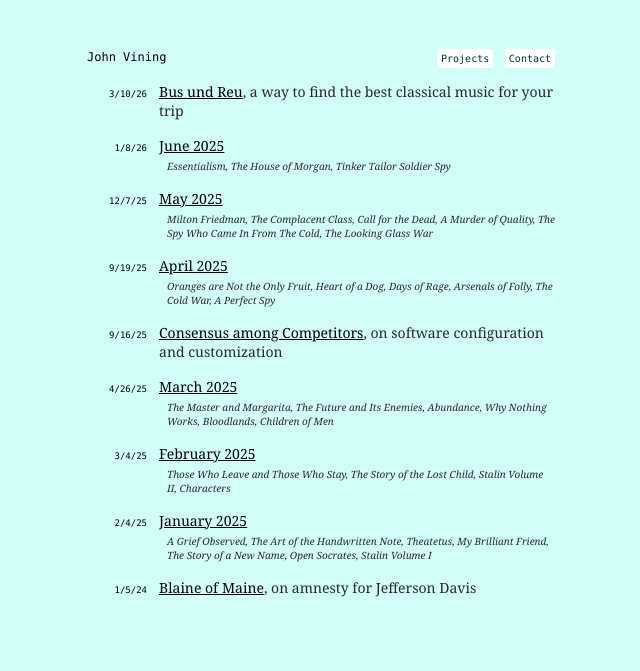
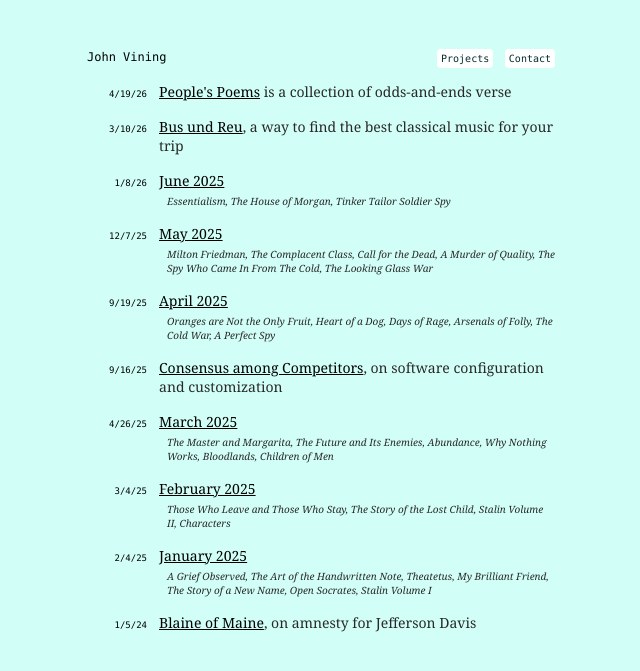
Before and after one commit to johnvining/johnvining.github.io, a Jekyll site: the page built from _pages/index.html, in a window 1280 px wide. Shown: the top 671 px of the page, without its empty margins (319-959 px from the left). Built offline with Jekyll 4.4.1, drawn with Linux system fonts in a browser that asks for light colours.

Commit message:
People's poems, pt 2

```diff
--- a/_pages/index.html
+++ b/_pages/index.html
@@ -18,6 +18,10 @@ sitemap: false
         </div>
     </div>
     <table class="article-list">
+        <tr>
+            <td class="date-cell"><span class="date">4/19/26</span></td>
+            <td class="title-cell"><a href="https://peoplespoems.com/">People's Poems</a> is a collection of odds-and-ends verse</td>
+        </tr>
         <tr>
             <td class="date-cell"><span class="date">3/10/26</span></td>
             <td class="title-cell"><a href="https://busundreu.com/">Bus und Reu</a>, a way to find the best classical music for your trip</td>
--- a/_pages/projects.html
+++ b/_pages/projects.html
@@ -7,10 +7,10 @@ permalink: /projects.html
 
     <div class="project">
         <div class="project-header">
-            <span class="contact-handle contact-handle-disabled">People's Poems</span>
+            <a href="https://peoplespoems.com/" class="contact-handle">People's Poems</a>
             <span class="project-dates">2026–</span>
         </div>
-        <p class="project-description">Coming soon.</p>
+        <p class="project-description">A collection of odds-and-ends verse which aims to highlight the breadth of the poetic tradition as it existed in America.</p>
     </div>
 
     <div class="project">
```
